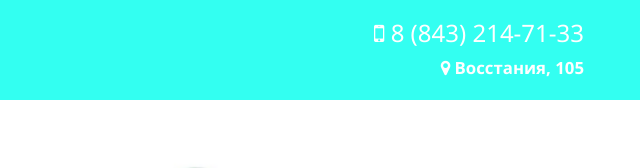
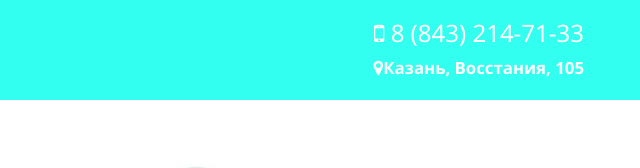
Before and after one commit to guzel-hairdressers/guzel-hairdressers.github.io, a plain HTML site: page index.html in a window 1280 px wide. Shown: the top 168 px of the page, 626-1266 px from the left. Drawn offline with nearby package versions, Linux system fonts and the light colour scheme.

Commit message:
Update index.html

```diff
--- a/index.html
+++ b/index.html
@@ -6,7 +6,7 @@
   <meta http-equiv="X-UA-Compatible" content="ie=edge">
   <meta name="description" content="Парикмахерская Гузель на Восстания 108. Хорошая стрижка по хорошей цене">
   <meta name="viewport" content="width=device-width, initial-scale=1">
-  <meta name="keywords" content="hairCut, hairDresser's">
+  <meta name="keywords" content="hairCut, hairDresser's, Kazan, Казань, Стрижка, Парикмахерская, Гузель, Недорого">
    <link rel="shortcut icon" href="https://image.freepik.com/free-icon/no-translate-detected_318-56774.jpg" type="image/x-icon">
 	<!-- jQuery -->
 	<script
@@ -41,7 +41,7 @@
 					<div class="col-xs-12 col-sm-4 col-md-3 phone_location" id="info">
 						<div id="only_on_small_displays_collapses" class="collapse">
 							<h3><a href="tel: +78432147133"><i class="fa fa-mobile"></i> 8 (843) 214-71-33</a></h3>
-							<p><a href="https://yandex.ru/maps/-/C6AGRI9e" target="blank"><i class="fa fa-map-marker"></i> Восстания, 105</a></p>
+							<p><a href="https://yandex.ru/maps/-/C6AGRI9e" target="blank"><i class="fa fa-map-marker"></i>Казань, Восстания, 105</a></p>
 						</div>
 						<script>
 							if($(window).width() > 767){
```
